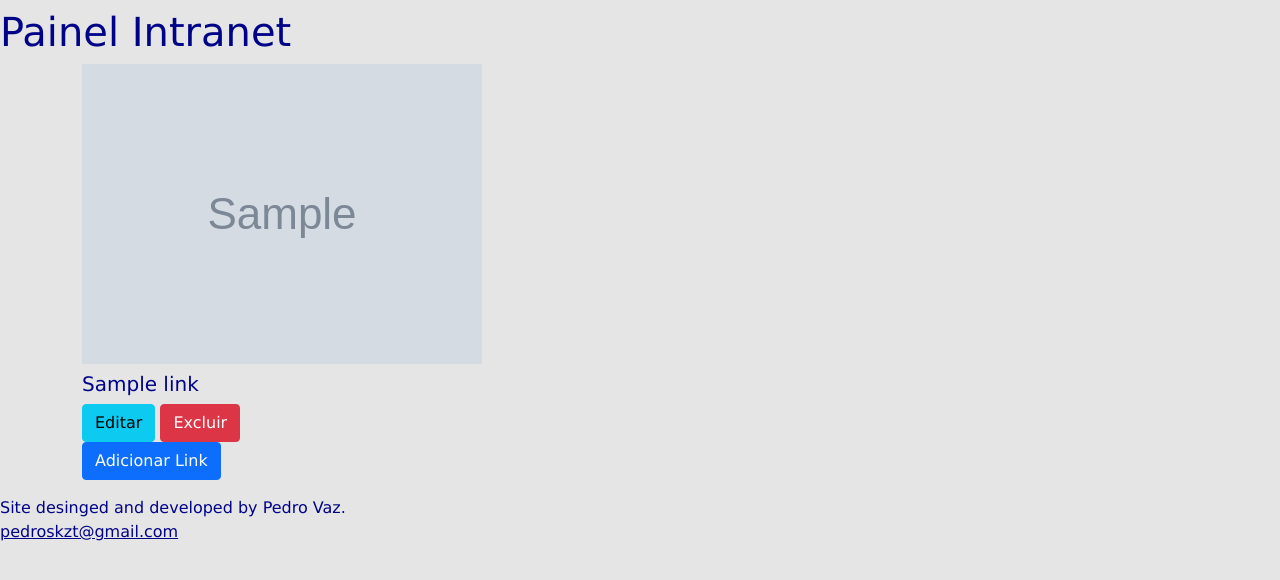
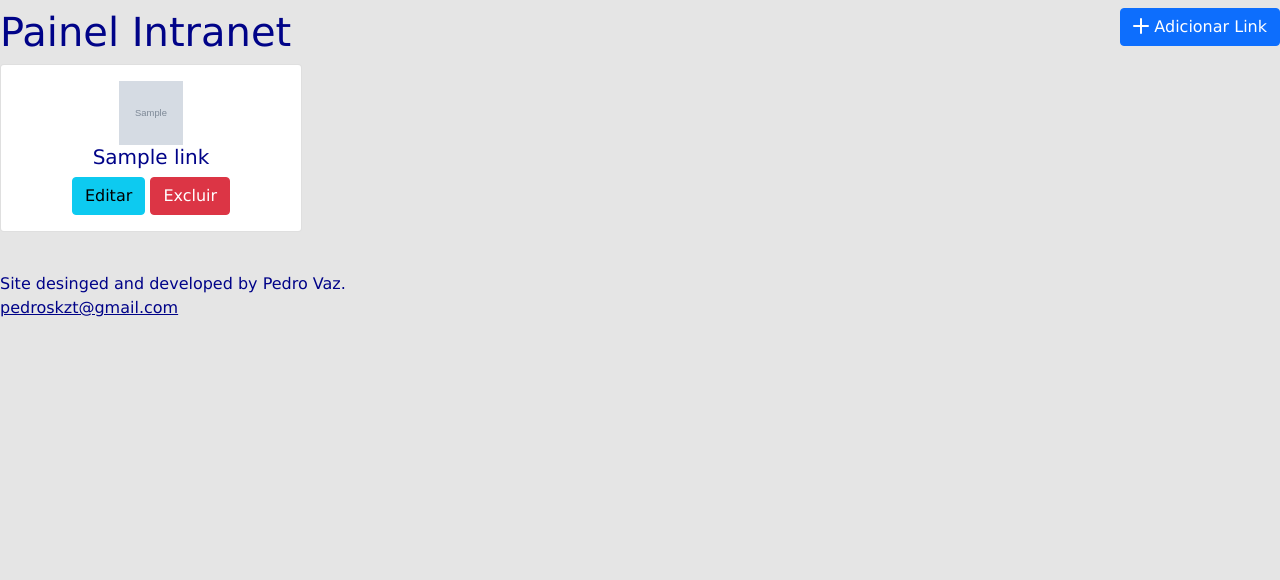
Before and after one commit to pedroskzt/intranetPoli, a Django app: template templates/intranet/painel/painel_intranet.html in a window 1280 px wide. Shown: the part 72-652 px from the top of that part. Run offline with Django 3.2, Linux system fonts and the light colour scheme; the template is opened without the code that fills it: most values are stand-ins (such as "Sample title", 1, 10 or a date in 2020); form fields are guessed from the names that the template uses; the page is wider than the window, and the part outside it is not shown; some libraries are stand-ins or nearby versions.

Commit message:
Reorganização da forma como são apresentados os links no painel da intranet.

```diff
--- a/templates/intranet/painel/painel_intranet.html
+++ b/templates/intranet/painel/painel_intranet.html
@@ -1,30 +1,49 @@
 {% extends 'base.html' %}
 {% load static %}
 
+{% block extrahead %}
+    <link href="{% static 'intranet/css/links.css' %}" rel="stylesheet" type="text/css">
+{% endblock %}
+
+{% block breadcrumb %}
+    <li class="breadcrumb-item active" aria-current="page">Painel Intranet</li>
+{% endblock %}
+
 {% block content %}
+    <div class="d-flex flex-row justify-content-between">
+        <div>
             <h1>Painel Intranet</h1>
-    <section class="container">
+        </div>
+        <div>
+            <a href="{% url 'adicionar_link' %}" class="btn btn-primary">
+                <div class="icon baseline">
+                    <svg xmlns="http://www.w3.org/2000/svg" width="16" height="16" fill="currentColor"
+                         viewBox="0 0 16 16">
+                        <path d="M8 0a1 1 0 0 1 1 1v6h6a1 1 0 1 1 0 2H9v6a1 1 0 1 1-2 0V9H1a1 1 0 0 1 0-2h6V1a1 1 0 0 1 1-1z"></path>
+                    </svg>
+                </div>
+                Adicionar Link</a>
+        </div>
+    </div>
     <div class="row">
         {% if links %}
             {% for link in links %}
-                    <div class="col">
-                        <div class="mb-2">
-                            <img src="{{ link.logo.url }}" alt="{{ link.logo.url }}">
+                <div class="col-3 mb-4">
+                    <div class="card text-center">
+                        <div class="card-body">
+                            <div class="feature-icon mx-auto">
+
+                                <img class="img-fluid" src="{{ link.logo.url }}" alt="{{ link.logo.url }}">
+
                             </div>
-                        <div>
                             <h5>{{ link.titulo }}</h5>
                             <a href="{% url 'editar_link' link.id %}" type="button" class="btn btn-info">Editar</a>
                             <a href="{% url 'excluir_link' link.id %}" type="button" class="btn btn-danger">Excluir</a>
                         </div>
                     </div>
+                </div>
             {% endfor %}
         {% endif %}
     </div>
-        <div>
-            <a href="{% url 'adicionar_link' %}" class="btn btn-primary">Adicionar Link</a>
-        </div>
-
-    </section>
-
 
 {% endblock %}
```
Lines whose indentation alone changed are shown as unchanged.
